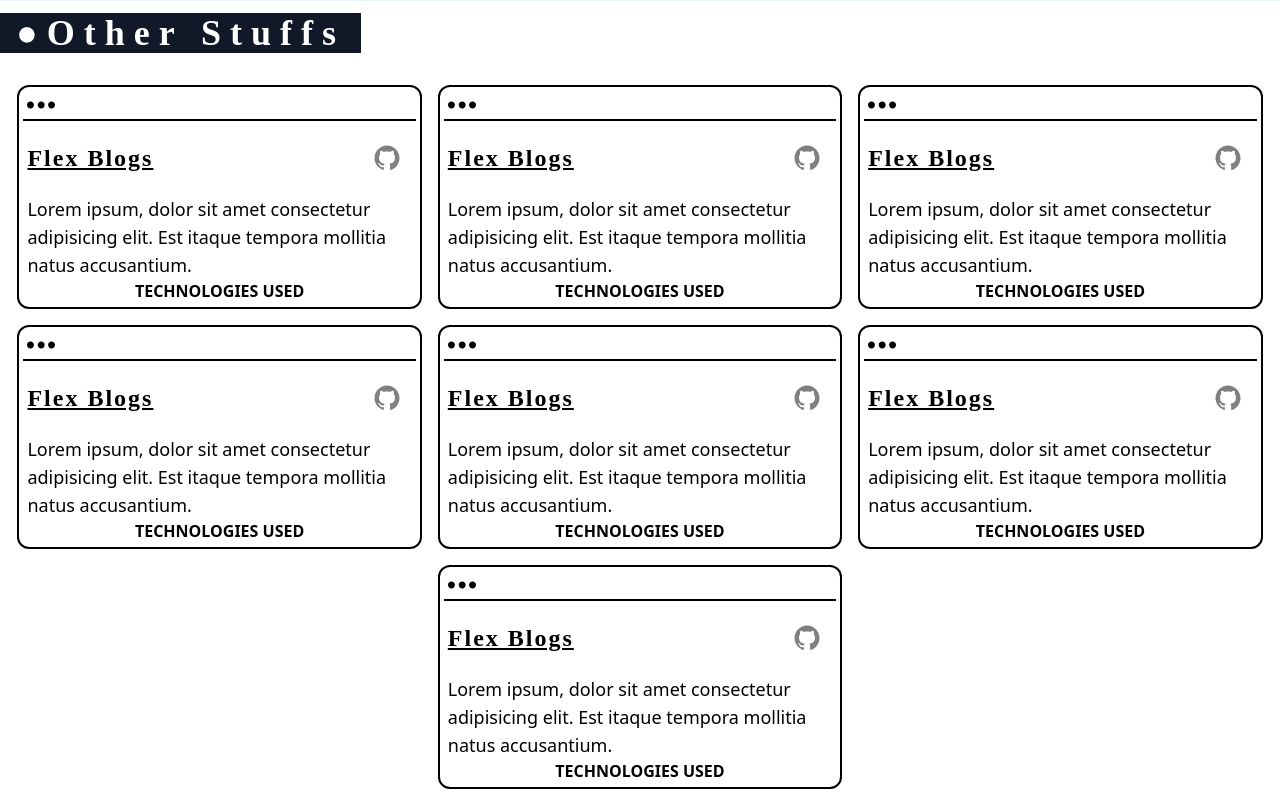
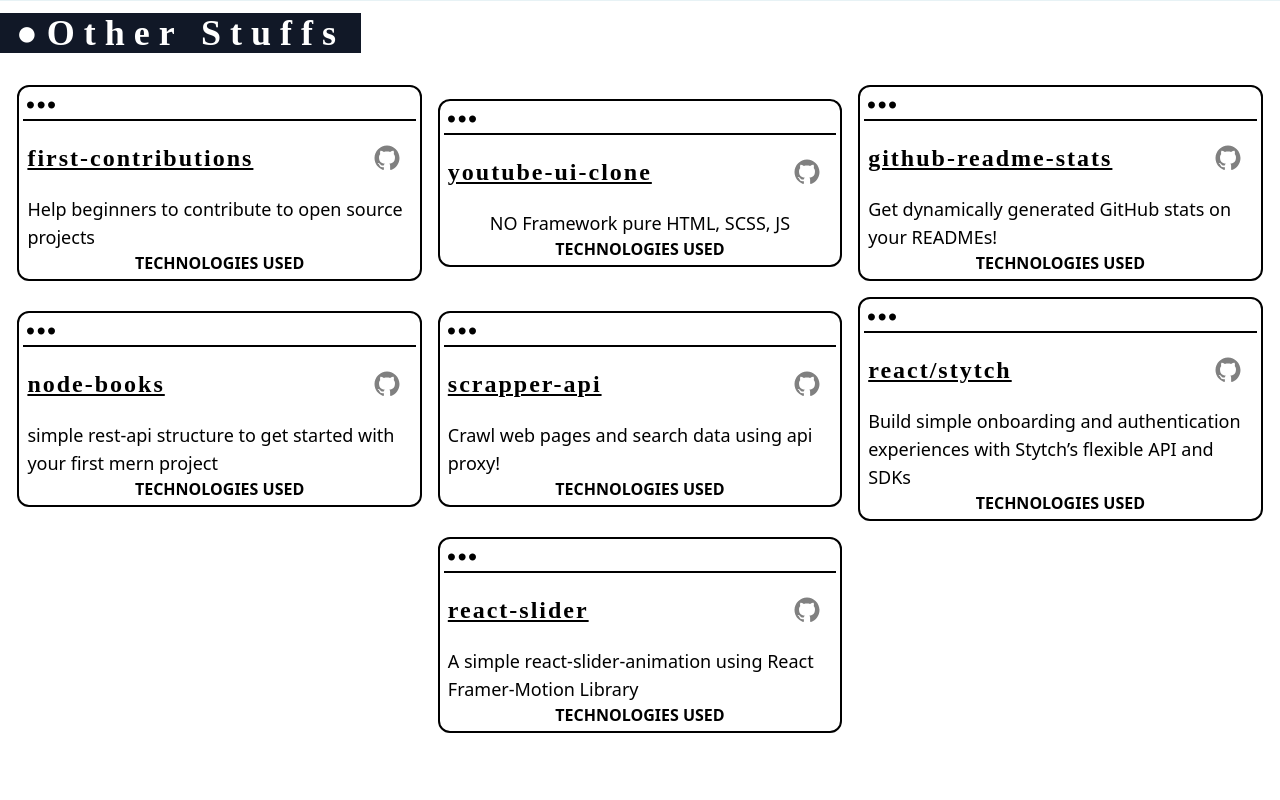
Before and after one commit to ekanshuj/nextjs-portfolio, a Next.js app: page / in a window 1280 px wide. Shown: the part 4980-5780 px from the top of the page. Built offline with nearby package versions, Linux system fonts and the light colour scheme; a web font is replaced by a local one.

Commit message:
config f

```diff
--- a/components/elements/Footer.tsx
+++ b/components/elements/Footer.tsx
@@ -44,10 +44,7 @@
       </div>
       <div>
         <p className="font-shadow text-base tracking-[2px] font-semibold">
-          Made with ❤️ in India by{" "}
-          <span className="underline tracking-[3px] font-extrabold">
-            Ekanshu
-          </span>
+          Made with ❤️ in India 🇮🇳
         </p>
       </div>
     </footer>
--- a/components/elements/Header.tsx
+++ b/components/elements/Header.tsx
@@ -1,5 +1,4 @@
 import React from "react";
-import Image from "next/image";
 import { SocialIcon } from "react-social-icons";
 import { motion } from "framer-motion";
 import Switch from "react-switch";
--- a/components/elements/Others.tsx
+++ b/components/elements/Others.tsx
@@ -1,8 +1,7 @@
 import React from "react";
 import Image from "next/image";
 import { SocialIcon } from "react-social-icons";
-
-import dots from "../../assets/icons/dots.svg";
+import { stuffs } from "../../config/config";
 
 type Props = {};
 
@@ -19,222 +18,40 @@
       </div>
       <div className="py-5 mx-3 sm:mx-0">
         <div className="flex items-center justify-center gap-2 xl:gap-4 flex-wrap container mx-auto">
-          <div className="border-[2.5px] rounded-xl border-black max-w-full md:max-w-[23.275rem] lg:max-w-[31.275rem] xl:w-[25.275rem] p-1">
+          {stuffs.map(({ icon, name, url, description, technologies }, i) => {
+            return (
+              <div
+                key={i}
+                className="border-[2.5px] rounded-xl border-black max-w-full md:max-w-[23.275rem] lg:max-w-[31.275rem] xl:w-[25.275rem] p-1"
+              >
                 <header className="flex items-center justify-start border-b-2 border-black">
-              <Image src={dots} alt="icon" className="pl-1" />
+                  <Image src={icon} alt="icon" className="pl-1" />
                 </header>
                 <article className="flex items-center justify-center flex-col">
                   <div className="flex items-center justify-between w-full px-1 my-3">
                     <div>
                       <h1 className="font-shadow text-2xl tracking-[2px] font-black underline">
-                    Flex Blogs
+                        {name}
                       </h1>
                     </div>
                     <div>
                       <SocialIcon
-                    url="https://github.com/ekanshuj/flex-blogs"
+                        url={url}
                         bgColor="transparent"
                         fgColor="gray"
                       />
                     </div>
                   </div>
                   <div>
-                <h1 className="text-lg px-1">
-                  Lorem ipsum, dolor sit amet consectetur adipisicing elit. Est
-                  itaque tempora mollitia natus accusantium.
-                </h1>
+                    <h1 className="text-lg px-1">{description}</h1>
                   </div>
                 </article>
                 <footer className="flex items-center justify-center">
-              <p className="uppercase font-black">Technologies Used</p>
+                  <p className="uppercase font-black">{technologies}</p>
                 </footer>
               </div>
-
-          <div className="border-[2.5px] rounded-xl border-black max-w-full md:max-w-[23.275rem] lg:max-w-[31.275rem] xl:w-[25.275rem] p-1">
-            <header className="flex items-center justify-start border-b-2 border-black">
-              <Image src={dots} alt="icon" className="pl-1" />
-            </header>
-            <article className="flex items-center justify-center flex-col">
-              <div className="flex items-center justify-between w-full px-1 my-3">
-                <div>
-                  <h1 className="font-shadow text-2xl tracking-[2px] font-black underline">
-                    Flex Blogs
-                  </h1>
-                </div>
-                <div>
-                  <SocialIcon
-                    url="https://github.com/ekanshuj/flex-blogs"
-                    bgColor="transparent"
-                    fgColor="gray"
-                  />
-                </div>
-              </div>
-              <div>
-                <h1 className="text-lg px-1">
-                  Lorem ipsum, dolor sit amet consectetur adipisicing elit. Est
-                  itaque tempora mollitia natus accusantium.
-                </h1>
-              </div>
-            </article>
-            <footer className="flex items-center justify-center">
-              <p className="uppercase font-black">Technologies Used</p>
-            </footer>
-          </div>
-
-          <div className="border-[2.5px] rounded-xl border-black max-w-full md:max-w-[23.275rem] lg:max-w-[31.275rem] xl:w-[25.275rem] p-1">
-            <header className="flex items-center justify-start border-b-2 border-black">
-              <Image src={dots} alt="icon" className="pl-1" />
-            </header>
-            <article className="flex items-center justify-center flex-col">
-              <div className="flex items-center justify-between w-full px-1 my-3">
-                <div>
-                  <h1 className="font-shadow text-2xl tracking-[2px] font-black underline">
-                    Flex Blogs
-                  </h1>
-                </div>
-                <div>
-                  <SocialIcon
-                    url="https://github.com/ekanshuj/flex-blogs"
-                    bgColor="transparent"
-                    fgColor="gray"
-                  />
-                </div>
-              </div>
-              <div>
-                <h1 className="text-lg px-1">
-                  Lorem ipsum, dolor sit amet consectetur adipisicing elit. Est
-                  itaque tempora mollitia natus accusantium.
-                </h1>
-              </div>
-            </article>
-            <footer className="flex items-center justify-center">
-              <p className="uppercase font-black">Technologies Used</p>
-            </footer>
-          </div>
-
-          <div className="border-[2.5px] rounded-xl border-black max-w-full md:max-w-[23.275rem] lg:max-w-[31.275rem] xl:w-[25.275rem] p-1">
-            <header className="flex items-center justify-start border-b-2 border-black">
-              <Image src={dots} alt="icon" className="pl-1" />
-            </header>
-            <article className="flex items-center justify-center flex-col">
-              <div className="flex items-center justify-between w-full px-1 my-3">
-                <div>
-                  <h1 className="font-shadow text-2xl tracking-[2px] font-black underline">
-                    Flex Blogs
-                  </h1>
-                </div>
-                <div>
-                  <SocialIcon
-                    url="https://github.com/ekanshuj/flex-blogs"
-                    bgColor="transparent"
-                    fgColor="gray"
-                  />
-                </div>
-              </div>
-              <div>
-                <h1 className="text-lg px-1">
-                  Lorem ipsum, dolor sit amet consectetur adipisicing elit. Est
-                  itaque tempora mollitia natus accusantium.
-                </h1>
-              </div>
-            </article>
-            <footer className="flex items-center justify-center">
-              <p className="uppercase font-black">Technologies Used</p>
-            </footer>
-          </div>
-
-          <div className="border-[2.5px] rounded-xl border-black max-w-full md:max-w-[23.275rem] lg:max-w-[31.275rem] xl:w-[25.275rem] p-1">
-            <header className="flex items-center justify-start border-b-2 border-black">
-              <Image src={dots} alt="icon" className="pl-1" />
-            </header>
-            <article className="flex items-center justify-center flex-col">
-              <div className="flex items-center justify-between w-full px-1 my-3">
-                <div>
-                  <h1 className="font-shadow text-2xl tracking-[2px] font-black underline">
-                    Flex Blogs
-                  </h1>
-                </div>
-                <div>
-                  <SocialIcon
-                    url="https://github.com/ekanshuj/flex-blogs"
-                    bgColor="transparent"
-                    fgColor="gray"
-                  />
-                </div>
-              </div>
-              <div>
-                <h1 className="text-lg px-1">
-                  Lorem ipsum, dolor sit amet consectetur adipisicing elit. Est
-                  itaque tempora mollitia natus accusantium.
-                </h1>
-              </div>
-            </article>
-            <footer className="flex items-center justify-center">
-              <p className="uppercase font-black">Technologies Used</p>
-            </footer>
-          </div>
-
-          <div className="border-[2.5px] rounded-xl border-black max-w-full md:max-w-[23.275rem] lg:max-w-[31.275rem] xl:w-[25.275rem] p-1">
-            <header className="flex items-center justify-start border-b-2 border-black">
-              <Image src={dots} alt="icon" className="pl-1" />
-            </header>
-            <article className="flex items-center justify-center flex-col">
-              <div className="flex items-center justify-between w-full px-1 my-3">
-                <div>
-                  <h1 className="font-shadow text-2xl tracking-[2px] font-black underline">
-                    Flex Blogs
-                  </h1>
-                </div>
-                <div>
-                  <SocialIcon
-                    url="https://github.com/ekanshuj/flex-blogs"
-                    bgColor="transparent"
-                    fgColor="gray"
-                  />
-                </div>
-              </div>
-              <div>
-                <h1 className="text-lg px-1">
-                  Lorem ipsum, dolor sit amet consectetur adipisicing elit. Est
-                  itaque tempora mollitia natus accusantium.
-                </h1>
-              </div>
-            </article>
-            <footer className="flex items-center justify-center">
-              <p className="uppercase font-black">Technologies Used</p>
-            </footer>
-          </div>
-
-          <div className="border-[2.5px] rounded-xl border-black max-w-full md:max-w-[23.275rem] lg:max-w-[31.275rem] xl:w-[25.275rem] p-1">
-            <header className="flex items-center justify-start border-b-2 border-black">
-              <Image src={dots} alt="icon" className="pl-1" />
-            </header>
-            <article className="flex items-center justify-center flex-col">
-              <div className="flex items-center justify-between w-full px-1 my-3">
-                <div>
-                  <h1 className="font-shadow text-2xl tracking-[2px] font-black underline">
-                    Flex Blogs
-                  </h1>
-                </div>
-                <div>
-                  <SocialIcon
-                    url="https://github.com/ekanshuj/flex-blogs"
-                    bgColor="transparent"
-                    fgColor="gray"
-                  />
-                </div>
-              </div>
-              <div>
-                <h1 className="text-lg px-1">
-                  Lorem ipsum, dolor sit amet consectetur adipisicing elit. Est
-                  itaque tempora mollitia natus accusantium.
-                </h1>
-              </div>
-            </article>
-            <footer className="flex items-center justify-center">
-              <p className="uppercase font-black">Technologies Used</p>
-            </footer>
-          </div>
+            );
+          })}
         </div>
       </div>
     </section>
--- a/config/config.ts
+++ b/config/config.ts
@@ -6,7 +6,6 @@
 import chatter from "../assets/images/chatter.png";
 import netflix from "../assets/images/netflix.png";
 import portfolio from "../assets/images/portfolio.png";
-import lord from "../assets/images/lord.jpg";
 
 import dots from "../assets/icons/dots.svg";
 
@@ -43,11 +42,6 @@
       { name: "Node.js" },
       { name: "Express" },
       { name: "Mongodb" },
-      // "React.js",
-      // "Styled-Components",
-      // "Node.js",
-      // "Express",
-      // "Mongodb",
     ],
     url1: "https://github.com/ekanshuj/react-chat-application",
     url2: "#",
@@ -59,9 +53,6 @@
       { name: "React.js" },
       { name: "Styled-Components" },
       { name: "Firebase" },
-      // "React.js",
-      //  "Styled-Components",
-      //   "Firebase",
     ],
     url1: "https://github.com/ekanshuj/react-netflix-clone",
     url2: "#",
@@ -74,10 +65,6 @@
       { name: "Tailwind" },
       { name: "Framer-Motion" },
       { name: "Sanity" },
-      //   "Next.js",
-      //  "Tailwind",
-      //  "Framer-Motion",
-      //  "Sanity",
     ],
     url1: "https://github.com/ekanshuj/nextjs-portfolio",
     url2: "#",
@@ -91,11 +78,6 @@
       { name: "Node.js" },
       { name: "Express" },
       { name: "Mongodb" },
-      // "React.js",
-      // "Styled-Components",
-      // "Node.js",
-      // "Express",
-      // "Mongodb",
     ],
     url1: "https://github.com/ekanshuj/react-chat-application",
     url2: "#",
@@ -105,9 +87,54 @@
 export const stuffs = [
   {
     icon: dots,
-    name: "Flex Blogs",
-    about:
-      "Lorem ipsum, dolor sit amet consectetur adipisicing elit. Est itaque tempora mollitia natus accusantium.",
-    technologies: ["A", "B", "C", "D"],
+    name: "first-contributions",
+    url: "https://github.com/ekanshuj/first-contributions",
+    description: "Help beginners to contribute to open source projects",
+    technologies: "Technologies Used",
+  },
+  {
+    icon: dots,
+    name: "youtube-ui-clone",
+    url: "https://github.com/ekanshuj/youtube-ui-clone",
+    description: "NO Framework pure HTML, SCSS, JS",
+    technologies: "Technologies Used",
+  },
+  {
+    icon: dots,
+    name: "github-readme-stats",
+    url: "https://github.com/ekanshuj/github-readme-stats",
+    description: "Get dynamically generated GitHub stats on your READMEs!",
+    technologies: "Technologies Used",
+  },
+  {
+    icon: dots,
+    name: "node-books",
+    url: "https://github.com/ekanshuj/node-books",
+    description:
+      "simple rest-api structure to get started with your first mern project",
+    technologies: "Technologies Used",
+  },
+  {
+    icon: dots,
+    name: "scrapper-api",
+    url: "https://github.com/ekanshuj/scrapper-api",
+    description: "Crawl web pages and search data using api proxy!",
+    technologies: "Technologies Used",
+  },
+  {
+    icon: dots,
+    name: "react/stytch",
+    url: "https://github.com/ekanshuj/react-passwordless-authentication",
+    description:
+      "Build simple onboarding and authentication experiences with Stytch’s flexible API and SDKs",
+    technologies: "Technologies Used",
+  },
+  {
+    icon: dots,
+    name: "react-slider",
+    url: "https://github.com/ekanshuj/react-slider",
+    description:
+      "A simple react-slider-animation using React Framer-Motion Library",
+    technologies: "Technologies Used",
   },
 ];
```
Also changed, not shown: components/elements/Projects.tsx (+6 -11 lines). Lines whose indentation alone changed are shown as unchanged.
